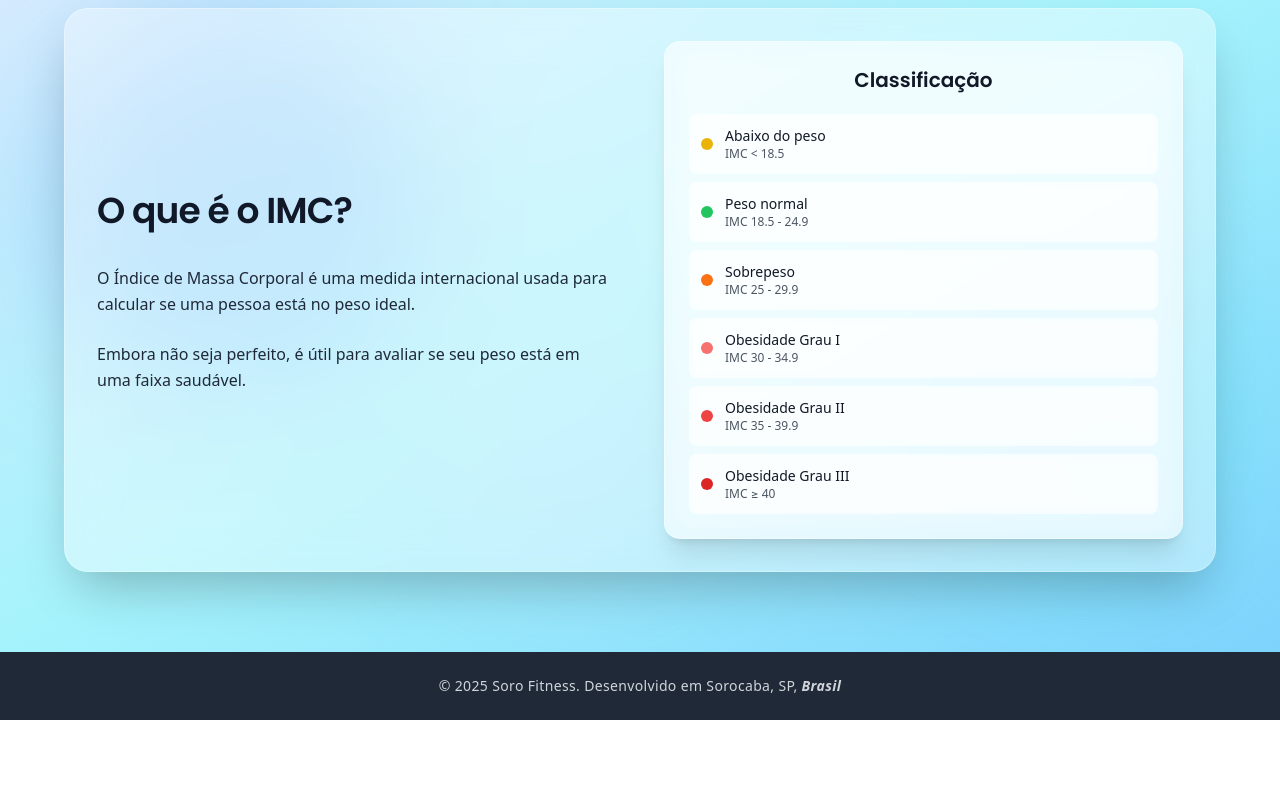
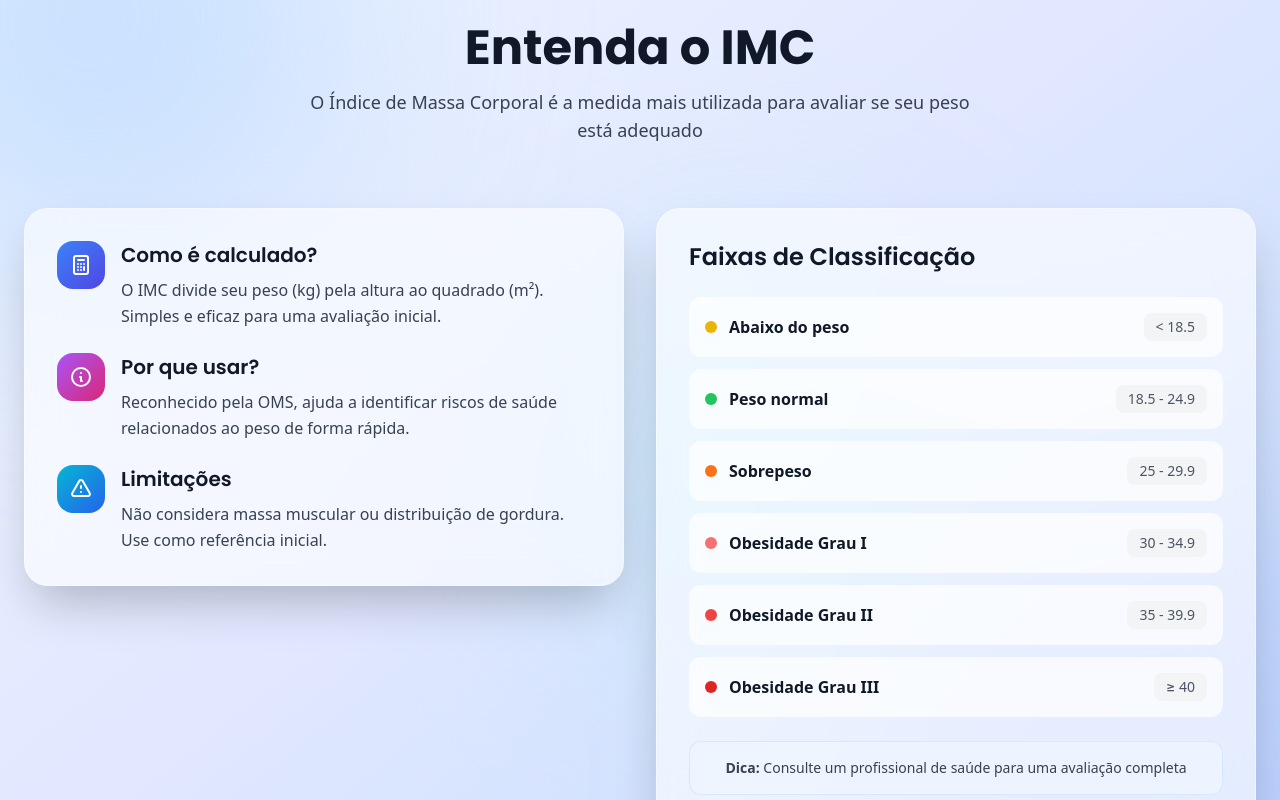
Before and after one commit to gustahxn/CalcImc, a React (Vite) app in the folder calcImc/: page / in a window 1280 px wide. Shown: the part 1040-1840 px from the top of the page. Before the commit the page ends 1760 px from the top, so only its background shows below. Built offline with nearby package versions, Linux system fonts and the light colour scheme; no server answers.

Commit message:
updateasas

```diff
--- a/calcImc/src/components/Home.jsx
+++ b/calcImc/src/components/Home.jsx
@@ -130,51 +130,104 @@ const Home = () => {
         </div>
       </section>
 
-      <section id="info" className="py-20 px-6 relative overflow-hidden">
-        <div className="absolute inset-0 bg-gradient-to-br from-blue-100 via-cyan-200 to-sky-300"></div>
-        <div className="absolute top-20 left-10 w-96 h-96 bg-blue-400/30 rounded-full blur-3xl"></div>
-        <div className="absolute bottom-20 right-10 w-80 h-80 bg-cyan-300/40 rounded-full blur-3xl"></div>
-        <div className="absolute top-1/2 left-1/3 w-72 h-72 bg-sky-200/30 rounded-full blur-3xl"></div>
+      <section id="info" className="relative py-24 px-6 overflow-hidden">
+        <div className="absolute inset-0 bg-gradient-to-br from-blue-50 via-indigo-100 to-blue-200"></div>
+        <div className="absolute -top-40 -left-40 w-[500px] h-[500px] bg-blue-300/40 rounded-full blur-[120px]"></div>
+        <div className="absolute -bottom-40 -right-40 w-[600px] h-[600px] bg-indigo-300/30 rounded-full blur-[120px]"></div>
+        <div className="absolute top-1/3 right-1/4 w-[400px] h-[400px] bg-cyan-200/30 rounded-full blur-[100px]"></div>
 
-        <div className="max-w-6xl mx-auto relative z-10">
-          <div className="bg-white/40 backdrop-blur-xl p-8 rounded-3xl shadow-2xl border border-white/30">
-            <div className="grid md:grid-cols-2 gap-12 items-center">
-              <div className="space-y-6">
-                <div>
-                  <h2 className="heading-font text-4xl font-semibold leading-tight tracking-tight text-gray-900 mb-8">
-                    O que é o IMC?
+        <div className="max-w-7xl mx-auto relative z-10">
+          <div className="text-center mb-16">
+            <h2 className="heading-font text-4xl md:text-5xl font-bold text-gray-900 mb-4">
+              Entenda o IMC
             </h2>
-                </div>
-
-                <p className="text-base text-gray-800 leading-relaxed">
-                  O Índice de Massa Corporal é uma medida internacional usada para calcular se uma pessoa está no peso ideal.
-                </p>
-
-                <p className="text-base text-gray-800 leading-relaxed">
-                  Embora não seja perfeito, é útil para avaliar se seu peso está em uma faixa saudável.
+            <p className="text-lg text-gray-700 max-w-2xl mx-auto">
+              O Índice de Massa Corporal é a medida mais utilizada para avaliar se seu peso está adequado
             </p>
           </div>
 
-              <div className="bg-white/50 backdrop-blur-lg p-6 rounded-2xl shadow-xl border border-white/40">
-                <h3 className="heading-font text-xl font-semibold text-gray-900 mb-5 text-center">
-                  Classificação
+          <div className="grid md:grid-cols-2 gap-8 items-start">
+            <div className="bg-white/60 backdrop-blur-xl rounded-3xl p-8 shadow-2xl border border-white/40">
+              <div className="space-y-6">
+                <div className="flex items-start gap-4">
+                  <div className="w-12 h-12 rounded-2xl bg-gradient-to-br from-blue-500 to-indigo-600 flex items-center justify-center flex-shrink-0">
+                    <svg className="w-6 h-6 text-white" fill="none" stroke="currentColor" viewBox="0 0 24 24">
+                      <path strokeLinecap="round" strokeLinejoin="round" strokeWidth={2} d="M9 7h6m0 10v-3m-3 3h.01M9 17h.01M9 14h.01M12 14h.01M15 11h.01M12 11h.01M9 11h.01M7 21h10a2 2 0 002-2V5a2 2 0 00-2-2H7a2 2 0 00-2 2v14a2 2 0 002 2z" />
+                    </svg>
+                  </div>
+                  <div>
+                    <h3 className="heading-font text-xl font-semibold text-gray-900 mb-2">
+                      Como é calculado?
                     </h3>
-                <div className="space-y-2">
+                    <p className="text-gray-700 leading-relaxed">
+                      O IMC divide seu peso (kg) pela altura ao quadrado (m²). Simples e eficaz para uma avaliação inicial.
+                    </p>
+                  </div>
+                </div>
+
+                <div className="flex items-start gap-4">
+                  <div className="w-12 h-12 rounded-2xl bg-gradient-to-br from-purple-500 to-pink-600 flex items-center justify-center flex-shrink-0">
+                    <svg className="w-6 h-6 text-white" fill="none" stroke="currentColor" viewBox="0 0 24 24">
+                      <path strokeLinecap="round" strokeLinejoin="round" strokeWidth={2} d="M13 16h-1v-4h-1m1-4h.01M21 12a9 9 0 11-18 0 9 9 0 0118 0z" />
+                    </svg>
+                  </div>
+                  <div>
+                    <h3 className="heading-font text-xl font-semibold text-gray-900 mb-2">
+                      Por que usar?
+                    </h3>
+                    <p className="text-gray-700 leading-relaxed">
+                      Reconhecido pela OMS, ajuda a identificar riscos de saúde relacionados ao peso de forma rápida.
+                    </p>
+                  </div>
+                </div>
+
+                <div className="flex items-start gap-4">
+                  <div className="w-12 h-12 rounded-2xl bg-gradient-to-br from-cyan-500 to-blue-600 flex items-center justify-center flex-shrink-0">
+                    <svg className="w-6 h-6 text-white" fill="none" stroke="currentColor" viewBox="0 0 24 24">
+                      <path strokeLinecap="round" strokeLinejoin="round" strokeWidth={2} d="M12 9v2m0 4h.01m-6.938 4h13.856c1.54 0 2.502-1.667 1.732-3L13.732 4c-.77-1.333-2.694-1.333-3.464 0L3.34 16c-.77 1.333.192 3 1.732 3z" />
+                    </svg>
+                  </div>
+                  <div>
+                    <h3 className="heading-font text-xl font-semibold text-gray-900 mb-2">
+                      Limitações
+                    </h3>
+                    <p className="text-gray-700 leading-relaxed">
+                      Não considera massa muscular ou distribuição de gordura. Use como referência inicial.
+                    </p>
+                  </div>
+                </div>
+              </div>
+            </div>
+
+            <div className="bg-white/60 backdrop-blur-xl rounded-3xl p-8 shadow-2xl border border-white/40">
+              <h3 className="heading-font text-2xl font-semibold text-gray-900 mb-6">
+                Faixas de Classificação
+              </h3>
+              <div className="space-y-3">
                 {imcRanges.map((item, index) => (
                   <div
                     key={index}
-                      className="flex items-center gap-3 p-3 bg-white/50 rounded-lg backdrop-blur-sm"
+                    className="flex items-center justify-between p-4 bg-white/70 rounded-xl hover:bg-white/90 transition-all"
                   >
-                      <div className={`w-3 h-3 rounded-full ${item.color}`}></div>
-                      <div className="flex-1">
-                        <div className="font-medium text-sm text-gray-900">
+                    <div className="flex items-center gap-3">
+                      <div className={`w-3 h-3 rounded-full ${item.color} shadow-lg`}></div>
+                      <div>
+                        <div className="font-semibold text-gray-900">
                           {item.category}
                         </div>
-                        <div className="text-xs text-gray-600">IMC {item.range}</div>
+                      </div>
+                    </div>
+                    <div className="text-sm font-medium text-gray-600 bg-gray-100 px-3 py-1 rounded-lg">
+                      {item.range}
                     </div>
                   </div>
                 ))}
               </div>
+
+              <div className="mt-6 p-4 bg-blue-50/80 rounded-xl border border-blue-200/50">
+                <p className="text-sm text-gray-700 text-center">
+                  <span className="font-semibold">Dica:</span> Consulte um profissional de saúde para uma avaliação completa
+                </p>
               </div>
             </div>
           </div>
```
Lines whose indentation alone changed are shown as unchanged.
